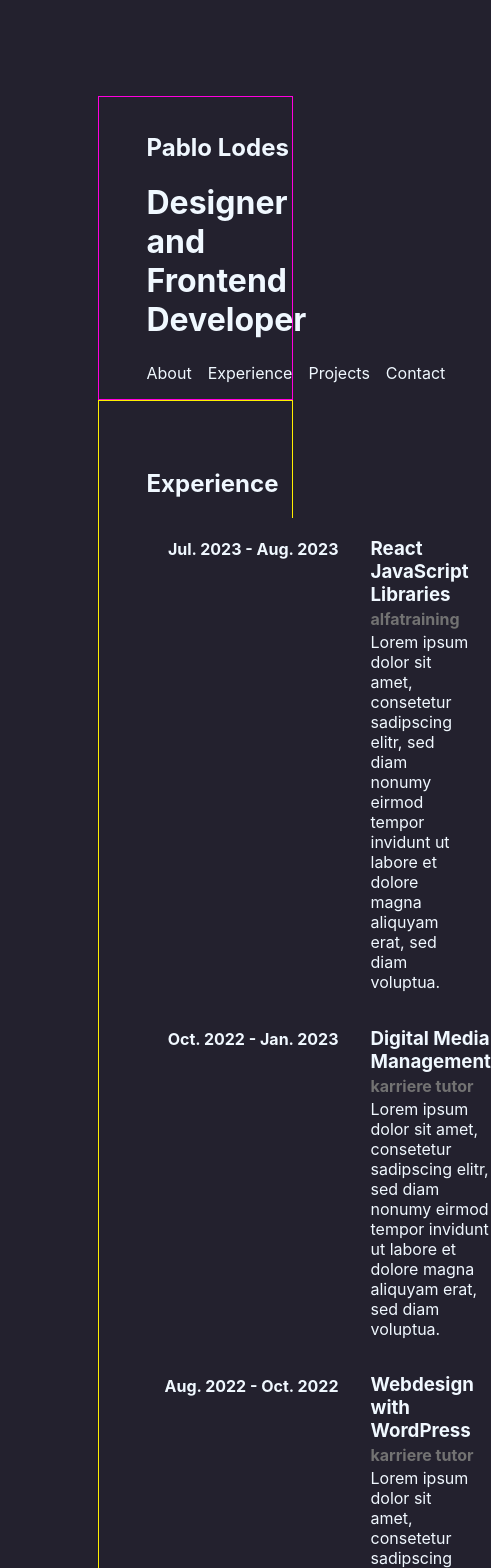
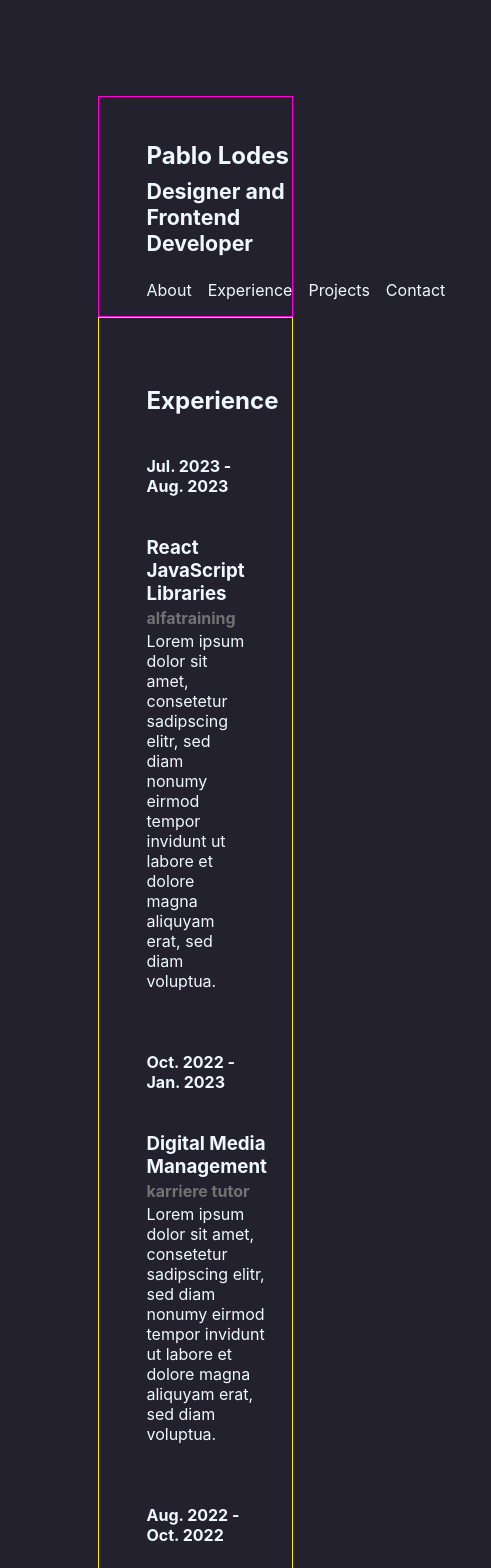
Before and after one commit to pablo-lodes/pl-portfolio, a React (Create React App) app: page /experience in a window 390 px wide. Shown: the top 1568 px of the page, 491 px wide, since content can reach past the window. Built offline with nearby package versions, Linux system fonts and the light colour scheme.

Commit message:
Responsive layout updates

```diff
--- a/src/styles/app.css
+++ b/src/styles/app.css
@@ -12,7 +12,7 @@
 .short-information-top-nav {
   border: 1px solid rgb(255, 0, 221);
   padding-left: 3rem;
-  padding-top: 1rem;
+  padding-top: 1.5rem;
   padding-bottom: 1rem;
 }
 
@@ -24,8 +24,9 @@
   margin-bottom: 0.5rem;
 }
 
-.short-information h3 {
+.short-information h1 {
   margin-top: 0.5rem;
+  font-size: 16pt;
 }
 
 .top-nav a {
@@ -39,6 +40,7 @@
 
 .top-nav a:active {
   color: rgb(255, 0, 221);
+  text-decoration: none;
 }
 
 main {
@@ -121,3 +123,42 @@ footer a:active {
 .contact-form button {
   border-color: aquamarine;
 }
+
+@media (max-width: 1100px) {
+  .experience-item {
+    flex-direction: column;
+    align-items: flex-start;
+    margin-bottom: 1.5rem;
+  }
+
+  .experience-item-left {
+    margin-right: 0;
+    width: auto;
+    text-align: left;
+  }
+
+  .experience-item-right {
+    width: auto;
+  }
+}
+
+@media (max-width: 820px) {
+  .project {
+    flex-direction: column;
+    align-items: center;
+  }
+
+  .project-picture {
+    margin-right: 0;
+    margin-bottom: 1rem;
+  }
+
+  .project-picture img {
+    max-width: 100%;
+    min-width: 100px;
+  }
+
+  .project-information {
+    text-align: center;
+  }
+}
```
